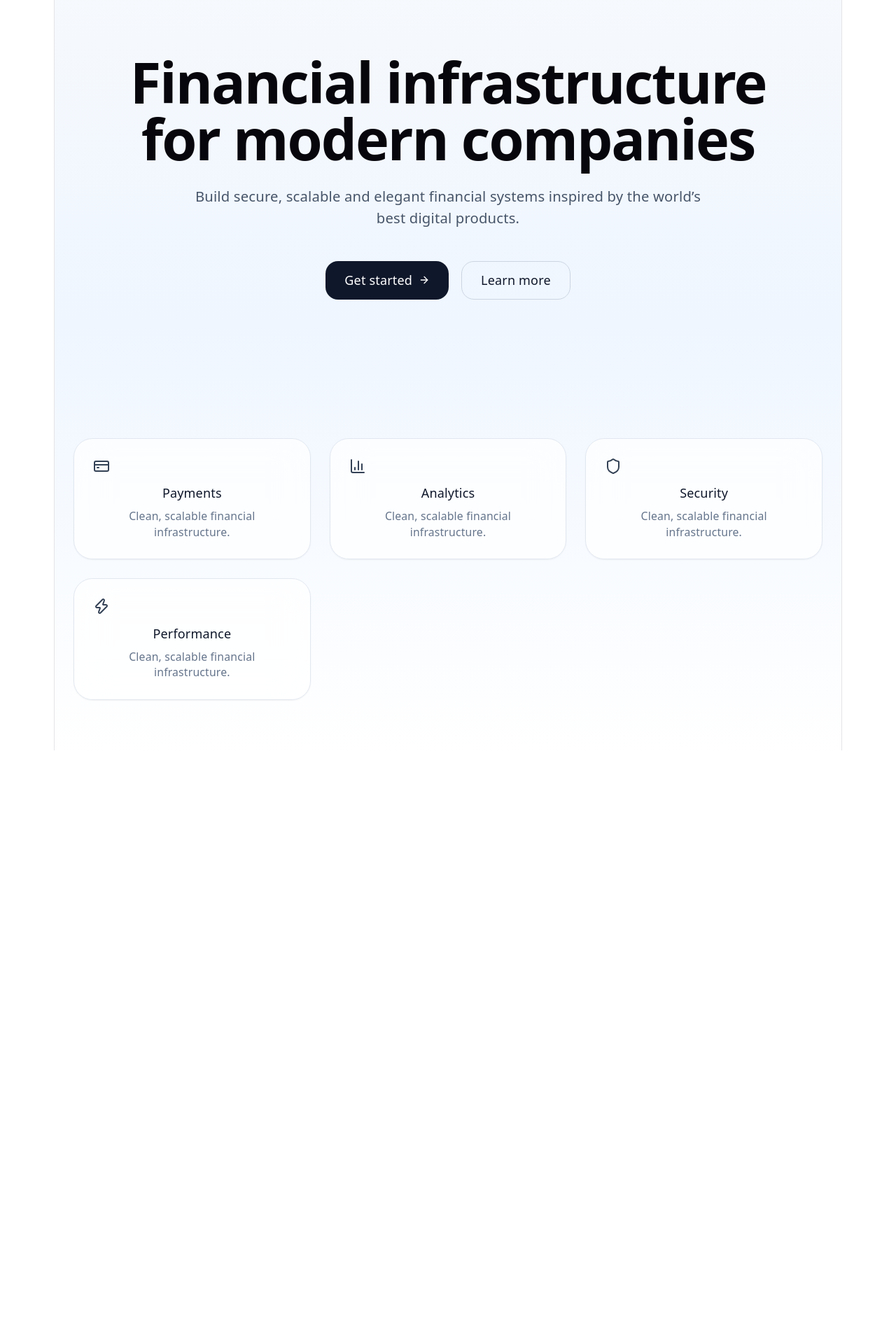
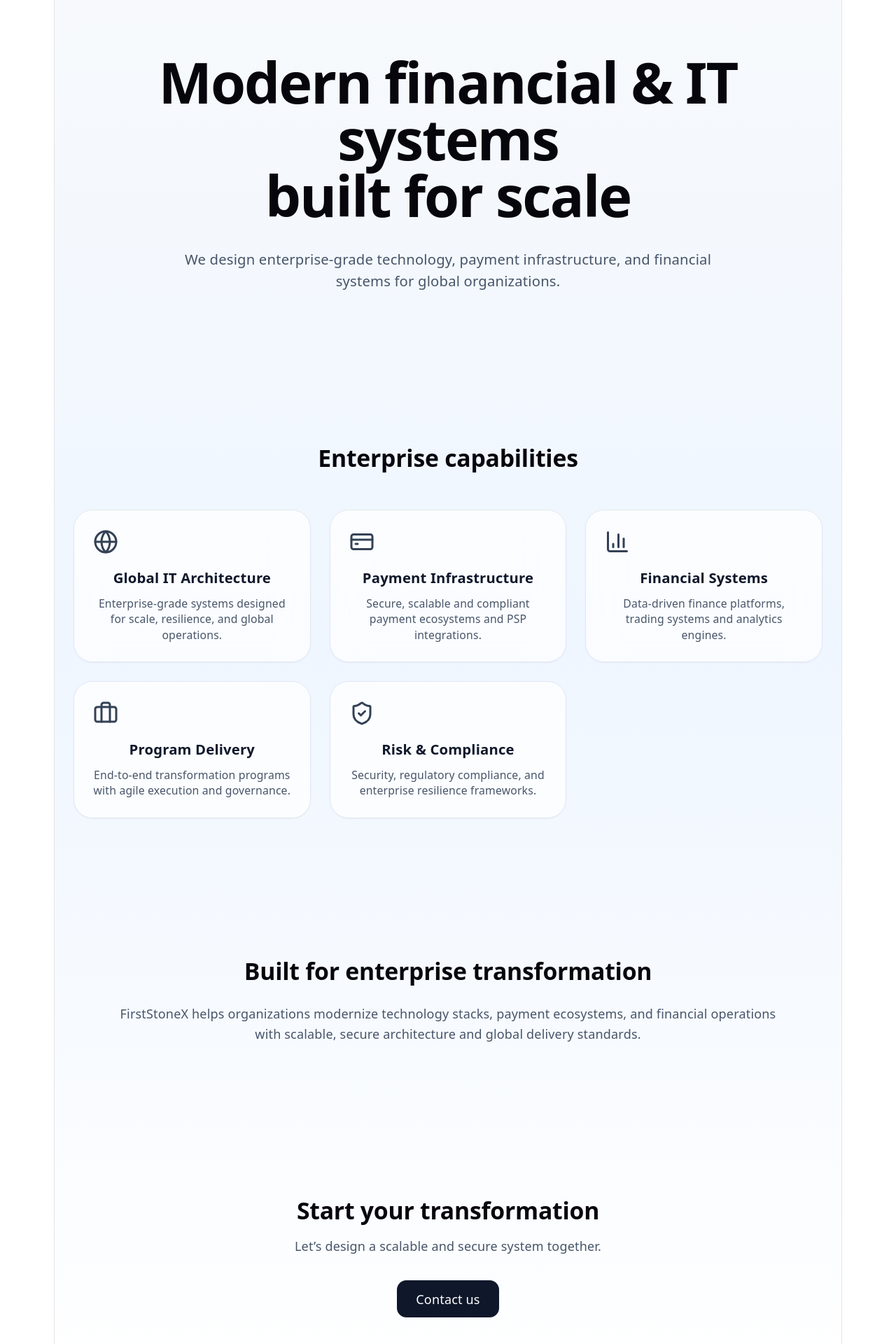
Before and after one commit to morabitsaad/mybusiness_website, a React (Vite) app: page / in a window 1280 px wide. Shown: the part 146-2066 px from the top of the page at 70% size. Before the commit the page ends 1218 px from the top, so only its background shows below. Built offline with nearby package versions, Linux system fonts and the light colour scheme.

Commit message:
Mise à jour

```diff
--- a/src/App.jsx
+++ b/src/App.jsx
@@ -1,15 +1,14 @@
+import { motion } from "framer-motion";
 import { Routes, Route, Link } from "react-router-dom";
-import { motion } from "framer-motion";
 import {
-  ArrowRight,
-  Check,
+  Globe,
   CreditCard,
   BarChart3,
-  Shield,
-  Zap,
+  Briefcase,
+  ShieldCheck,
 } from "lucide-react";
 
-/* ---------------- GLOBAL LAYOUT ---------------- */
+/* ---------------- LAYOUT APPLE ---------------- */
 
 function Layout({ children }) {
   return (
@@ -19,25 +18,23 @@ function Layout({ children }) {
   );
 }
 
-/* ---------------- NAV ---------------- */
+/* ---------------- NAV APPLE ---------------- */
 
 function Nav() {
   return (
-    <header className="flex justify-between items-center px-10 py-6 bg-white/60 backdrop-blur-xl border-b border-slate-200/60">
-      <div className="font-semibold text-lg tracking-tight">
+    <header className="flex justify-between items-center px-10 py-6 bg-white/70 backdrop-blur-xl border-b border-slate-200/60">
+      <div className="text-lg font-semibold tracking-tight">
         FirstStoneX
       </div>
 
       <nav className="hidden md:flex gap-8 text-sm text-slate-600">
-        <Link className="hover:text-slate-900" to="/">Home</Link>
-        <Link className="hover:text-slate-900" to="/pricing">Pricing</Link>
-        <Link className="hover:text-slate-900" to="/contact">Contact</Link>
-        <Link className="hover:text-slate-900" to="/dashboard">Dashboard</Link>
+        <Link to="/" className="hover:text-slate-900">Home</Link>
+        <Link to="/contact" className="hover:text-slate-900">Contact</Link>
       </nav>
 
       <Link
         to="/contact"
-        className="px-4 py-2 rounded-xl bg-slate-900 text-white text-sm hover:opacity-90"
+        className="px-4 py-2 rounded-xl bg-slate-900 text-white text-sm"
       >
         Get started
       </Link>
@@ -45,11 +42,40 @@ function Nav() {
   );
 }
 
-/* ---------------- HOME ---------------- */
+/* ---------------- HOME (TON CONTENU) ---------------- */
 
 function Home() {
+  const services = [
+    {
+      icon: Globe,
+      title: "Global IT Architecture",
+      desc: "Enterprise-grade systems designed for scale, resilience, and global operations.",
+    },
+    {
+      icon: CreditCard,
+      title: "Payment Infrastructure",
+      desc: "Secure, scalable and compliant payment ecosystems and PSP integrations.",
+    },
+    {
+      icon: BarChart3,
+      title: "Financial Systems",
+      desc: "Data-driven finance platforms, trading systems and analytics engines.",
+    },
+    {
+      icon: Briefcase,
+      title: "Program Delivery",
+      desc: "End-to-end transformation programs with agile execution and governance.",
+    },
+    {
+      icon: ShieldCheck,
+      title: "Risk & Compliance",
+      desc: "Security, regulatory compliance, and enterprise resilience frameworks.",
+    },
+  ];
+
   return (
     <Layout>
+
       <Nav />
 
       {/* HERO */}
@@ -59,93 +85,79 @@ function Home() {
           animate={{ opacity: 1, y: 0 }}
           className="text-5xl md:text-7xl font-semibold tracking-tight"
         >
-          Financial infrastructure<br />
-          for modern companies
+          Modern financial & IT systems<br />
+          built for scale
         </motion.h1>
 
-        <p className="mt-6 text-slate-600 max-w-2xl mx-auto text-lg">
-          Build secure, scalable and elegant financial systems inspired by
-          the world’s best digital products.
+        <p className="mt-8 text-lg text-slate-600 max-w-2xl mx-auto">
+          We design enterprise-grade technology, payment infrastructure,
+          and financial systems for global organizations.
         </p>
+      </section>
 
-        <div className="mt-10 flex justify-center gap-4">
-          <Link className="px-6 py-3 rounded-2xl bg-slate-900 text-white flex items-center gap-2">
-            Get started <ArrowRight size={16} />
-          </Link>
+      {/* SERVICES */}
+      <section id="services" className="px-6 py-20 max-w-6xl mx-auto">
 
-          <Link className="px-6 py-3 rounded-2xl border border-slate-300">
-            Learn more
-          </Link>
+        <h2 className="text-3xl font-semibold text-center mb-12">
+          Enterprise capabilities
+        </h2>
+
+        <div className="grid md:grid-cols-3 gap-6">
+          {services.map((s, i) => (
+            <div
+              key={i}
+              className="p-6 rounded-3xl bg-white/70 border border-slate-200 shadow-sm backdrop-blur-xl hover:shadow-md transition"
+            >
+              <s.icon className="w-8 h-8 text-slate-700 mb-4" />
+
+              <h3 className="text-lg font-semibold mb-2">
+                {s.title}
+              </h3>
+
+              <p className="text-slate-600 text-sm">
+                {s.desc}
+              </p>
+            </div>
+          ))}
         </div>
       </section>
 
-      {/* FEATURES */}
-      <section className="max-w-6xl mx-auto px-6 py-16 grid md:grid-cols-3 gap-6">
+      {/* ABOUT */}
+      <section id="about" className="px-6 py-24 max-w-4xl mx-auto text-center">
 
-        <Card icon={CreditCard} title="Payments" />
-        <Card icon={BarChart3} title="Analytics" />
-        <Card icon={Shield} title="Security" />
-        <Card icon={Zap} title="Performance" />
+        <h2 className="text-3xl font-semibold mb-6">
+          Built for enterprise transformation
+        </h2>
+
+        <p className="text-slate-600 leading-relaxed">
+          FirstStoneX helps organizations modernize technology stacks,
+          payment ecosystems, and financial operations with scalable,
+          secure architecture and global delivery standards.
+        </p>
 
       </section>
+
+      {/* CONTACT CTA */}
+      <section className="px-6 py-24 text-center">
+
+        <h2 className="text-3xl font-semibold">
+          Start your transformation
+        </h2>
+
+        <p className="text-slate-600 mt-4">
+          Let’s design a scalable and secure system together.
+        </p>
+
+        <Link
+          to="/contact"
+          className="mt-8 inline-block px-6 py-3 rounded-xl bg-slate-900 text-white"
+        >
+          Contact us
+        </Link>
+
+      </section>
+
     </Layout>
-  );
-}
-
-/* ---------------- CARD ---------------- */
-
-function Card({ icon: Icon, title }) {
-  return (
-    <div className="p-6 rounded-3xl bg-white/70 border border-slate-200 shadow-sm hover:shadow-md transition backdrop-blur-xl">
-      <Icon className="text-slate-700 mb-3" />
-      <h3 className="font-medium text-slate-900">{title}</h3>
-      <p className="text-slate-500 text-sm mt-2">
-        Clean, scalable financial infrastructure.
-      </p>
-    </div>
-  );
-}
-
-/* ---------------- PRICING ---------------- */
-
-function Pricing() {
-  return (
-    <Layout>
-      <Nav />
-
-      <section className="px-6 py-20 text-center">
-        <h1 className="text-4xl font-semibold">Pricing</h1>
-
-        <div className="max-w-5xl mx-auto grid md:grid-cols-3 gap-6 mt-12">
-
-          <Plan name="Starter" price="$0" />
-          <Plan name="Pro" price="$29" highlight />
-          <Plan name="Enterprise" price="Custom" />
-
-        </div>
-      </section>
-    </Layout>
-  );
-}
-
-function Plan({ name, price, highlight }) {
-  return (
-    <div className={`p-6 rounded-3xl border shadow-sm backdrop-blur-xl
-      ${highlight ? "bg-white border-slate-300" : "bg-white/60 border-slate-200"}
-    `}>
-      <h3 className="font-medium">{name}</h3>
-      <p className="text-3xl font-semibold mt-3">{price}</p>
-
-      <ul className="mt-4 text-sm text-slate-600 space-y-2">
-        <li className="flex gap-2"><Check size={16} /> Feature</li>
-        <li className="flex gap-2"><Check size={16} /> Feature</li>
-        <li className="flex gap-2"><Check size={16} /> Feature</li>
-      </ul>
-
-      <button className="mt-6 w-full py-2 rounded-xl bg-slate-900 text-white">
-        Choose plan
-      </button>
-    </div>
   );
 }
 
@@ -154,113 +166,113 @@ function Plan({ name, price, highlight }) {
 function Contact() {
   return (
     <Layout>
+
       <Nav />
 
       <section className="flex justify-center items-center py-20 px-6">
+
         <div className="w-full max-w-xl bg-white/70 border border-slate-200 rounded-3xl p-10 shadow-lg backdrop-blur-xl">
 
           <h1 className="text-3xl font-semibold">Contact us</h1>
-          <p className="text-slate-500 mt-2 mb-6">
-            We usually respond within 24 hours.
+
+          <p className="text-slate-600 mt-2 mb-6">
+            Let’s discuss your project and build something scalable.
           </p>
 
-          <div className="space-y-4">
+          <form className="space-y-4">
 
-            <input className="w-full p-3 rounded-xl border border-slate-200 focus:ring-2 focus:ring-slate-300 outline-none" placeholder="Full name" />
+            <input
+              type="text"
+              placeholder="Full name"
+              className="w-full p-3 rounded-xl border border-slate-200 focus:ring-2 focus:ring-slate-300 outline-none"
+            />
 
-            <input className="w-full p-3 rounded-xl border border-slate-200 focus:ring-2 focus:ring-slate-300 outline-none" placeholder="Email" />
+            <input
+              type="email"
+              placeholder="Email address"
+              className="w-full p-3 rounded-xl border border-slate-200 focus:ring-2 focus:ring-slate-300 outline-none"
+            />
 
-            <textarea className="w-full p-3 rounded-xl border border-slate-200 focus:ring-2 focus:ring-slate-300 outline-none" rows="5" placeholder="Message" />
+            <textarea
+              placeholder="Your message"
+              rows="5"
+              className="w-full p-3 rounded-xl border border-slate-200 focus:ring-2 focus:ring-slate-300 outline-none"
+            />
 
-            <button className="w-full py-3 rounded-xl bg-slate-900 text-white hover:opacity-90">
+            <button
+              type="button"
+              className="w-full py-3 rounded-xl bg-slate-900 text-white hover:opacity-90"
+            >
               Send message
             </button>
 
-          </div>
+          </form>
 
         </div>
+
       </section>
+
     </Layout>
   );
 }
 
-/* ---------------- DASHBOARD ---------------- */
-
-function Dashboard() {
-  return (
-    <Layout>
-      <Nav />
-
-      <div className="flex">
-
-        <aside className="w-64 min-h-screen bg-white/60 border-r border-slate-200 p-6 backdrop-blur-xl">
-          <h2 className="font-semibold">Dashboard</h2>
-
-          <nav className="mt-6 space-y-3 text-slate-600 text-sm">
-            <p>Overview</p>
-            <p>Payments</p>
-            <p>Analytics</p>
-            <p>Settings</p>
-          </nav>
-        </aside>
-
-        <main className="flex-1 p-10">
-
-          <h1 className="text-3xl font-semibold">Welcome back</h1>
-
-          <div className="grid md:grid-cols-3 gap-6 mt-8">
-
-            <MiniCard title="Revenue" value="$12,430" />
-            <MiniCard title="Transactions" value="1,240" />
-            <MiniCard title="Success rate" value="99.2%" />
-
-          </div>
-
-        </main>
-
-      </div>
-    </Layout>
-  );
-}
-
-function MiniCard({ title, value }) {
-  return (
-    <div className="p-6 rounded-3xl bg-white/70 border border-slate-200 shadow-sm backdrop-blur-xl">
-      <p className="text-slate-500 text-sm">{title}</p>
-      <p className="text-2xl font-semibold mt-2">{value}</p>
-    </div>
-  );
-}
-
-/* ---------------- LEGAL ---------------- */
+/* ---------------- PRIVACY ---------------- */
 
 function PrivacyPolicy() {
   return (
-    <Layout>
-      <Nav />
-      <div className="p-10 max-w-2xl">
-        <h1 className="text-3xl font-semibold mb-4">Privacy Policy</h1>
-        <p className="text-slate-600">
-          We protect your data according to modern privacy standards.
+    <div className="min-h-screen bg-[#05070d] text-white p-10">
+      <h1 className="text-3xl font-semibold text-white mb-4">
+        Privacy Policy
+      </h1>
+        <p className="text-slate-300 mb-6">
+          At FirstStoneX, we are committed to protecting your privacy.
+          Any information submitted through this website is used solely
+          for business communication and service delivery purposes.
         </p>
-      </div>
-    </Layout>
+
+        <p className="text-slate-300 mb-6">
+          We do not sell, rent, or disclose your personal information
+          to third parties except where required by law or necessary
+          to provide our services.
+        </p>
+
+        <p className="text-slate-300">
+          By using this website, you agree to this Privacy Policy.
+        </p>
+    </div>
   );
 }
 
 function Terms() {
   return (
-    <Layout>
-      <Nav />
-      <div className="p-10 max-w-2xl">
-        <h1 className="text-3xl font-semibold mb-4">Terms & Conditions</h1>
-        <p className="text-slate-600">
-          These terms govern your use of the platform.
+    <div className="min-h-screen bg-[#05070d] text-white p-10">
+      <h1 className="text-3xl font-semibold text-white mb-4">
+        Terms & Conditions
+      </h1>
+        <p className="text-slate-300 mb-6">
+          The information on this website is provided for general
+          informational purposes only.
         </p>
-      </div>
-    </Layout>
+
+        <p className="text-slate-300 mb-6">
+          FirstStoneX makes no warranties regarding the completeness,
+          accuracy or reliability of the information provided.
+        </p>
+
+        <p className="text-slate-300 mb-6">
+          All content, including text, graphics, logos and software,
+          is the property of FirstStoneX and may not be reproduced
+          without prior written permission.
+        </p>
+
+        <p className="text-slate-300">
+          By accessing this website, you agree to these Terms &
+          Conditions and all applicable laws and regulations.
+        </p>
+    </div>
   );
 }
+
 
 /* ---------------- ROUTER ---------------- */
 
@@ -268,9 +280,7 @@ export default function App() {
   return (
     <Routes>
       <Route path="/" element={<Home />} />
-      <Route path="/pricing" element={<Pricing />} />
       <Route path="/contact" element={<Contact />} />
-      <Route path="/dashboard" element={<Dashboard />} />
       <Route path="/privacy-policy" element={<PrivacyPolicy />} />
       <Route path="/terms-and-conditions" element={<Terms />} />
     </Routes>
```
